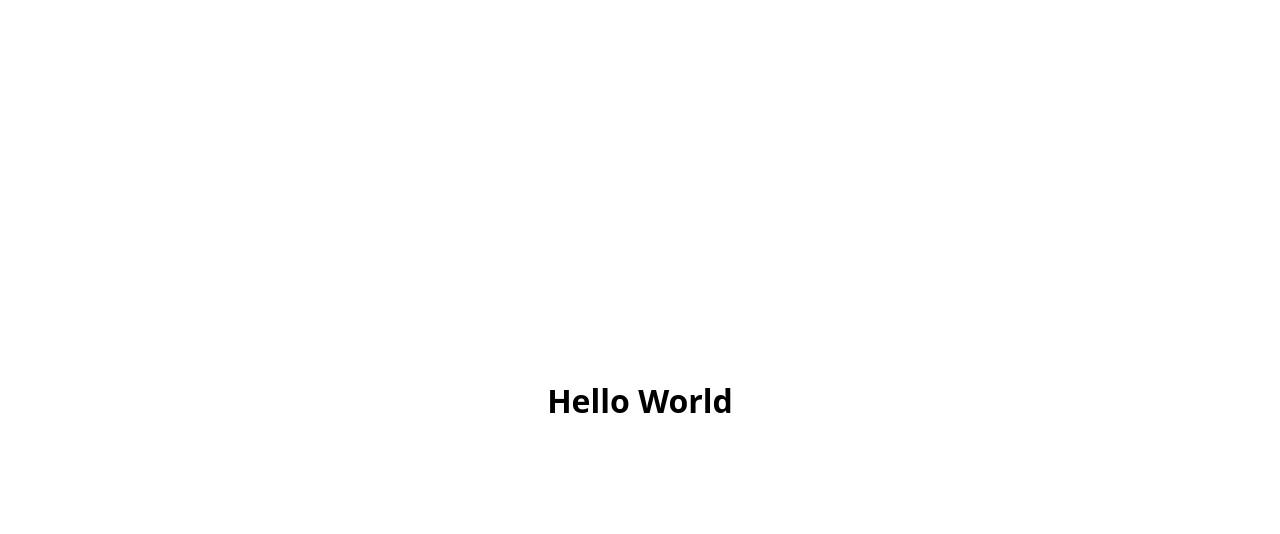
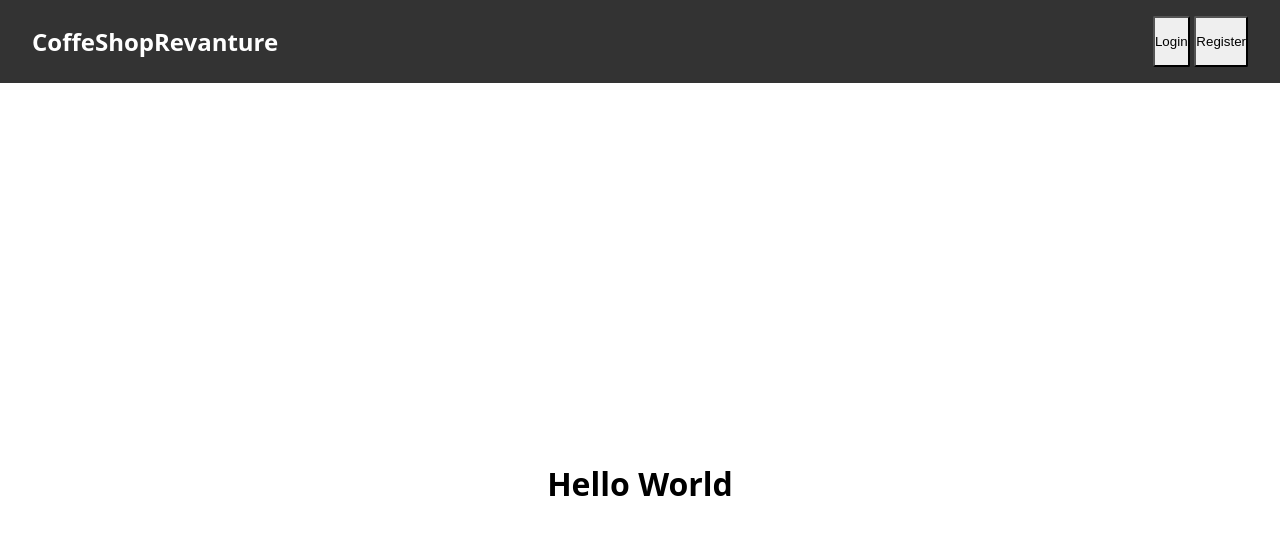
Before and after one commit to 2442-NET-FS-Test-Automation/Team3-CoffeShop, a React (Vite) app in the folder CoffeShop.Frontend/: page / in a window 1280 px wide. Shown: the top 534 px of the page. Built offline with nearby package versions, Linux system fonts and the light colour scheme.

Commit message:
Navbar with buttons

```diff
--- a/CoffeShop.Frontend/src/App.tsx
+++ b/CoffeShop.Frontend/src/App.tsx
@@ -1,10 +1,15 @@
 import './App.css'
+import Navbar from './Components/Navbar/Navbar.tsx'
 
 function App() {
   return (
-    <main className="app">
-      <h1>Hello World</h1>
-    </main>
+      <div className='App'>
+        <Navbar />
+        <main className="app">
+        <h1>Hello World</h1>
+        </main>
+      </div>
+
   )
 }
 
--- /dev/null
+++ b/CoffeShop.Frontend/src/Components/Navbar/Navbar.css
@@ -0,0 +1,24 @@
+.navbar {
+    display: flex;
+    justify-content: space-between;
+    align-items: center;
+    background-color: #333;
+    padding: 1rem 2rem;
+    color: white;
+}
+
+.nav-logo {
+    font-size: 1.5rem;
+    font-weight: bold;
+}
+
+.nav-buttons {
+    display: flex;
+    gap: 0.3rem;
+}
+
+.button {
+    padding: 1rem 0;
+    border-radius: 2px;
+    cursor: pointer;
+}
--- /dev/null
+++ b/CoffeShop.Frontend/src/Components/Navbar/Navbar.tsx
@@ -0,0 +1,17 @@
+import React, { useState } from 'react';
+import './Navbar.css';
+
+const Navbar = () => {
+    const [isOpen, setIsOpen] = useState(false);
+    return(
+        <nav className="navbar">
+            <div className = "nav-logo">CoffeShopRevanture</div>
+            <div className = "nav-buttons">
+                <button className="login button">Login</button>
+                <button className="register button">Register</button>
+            </div>
+        </nav>
+    )
+}
+
+export default Navbar;
```
Also changed, not shown: CoffeShop.Frontend/src/assets/CoffeShopLogo.png (added), 1 other file (tests, documents, lock files or other folders).
